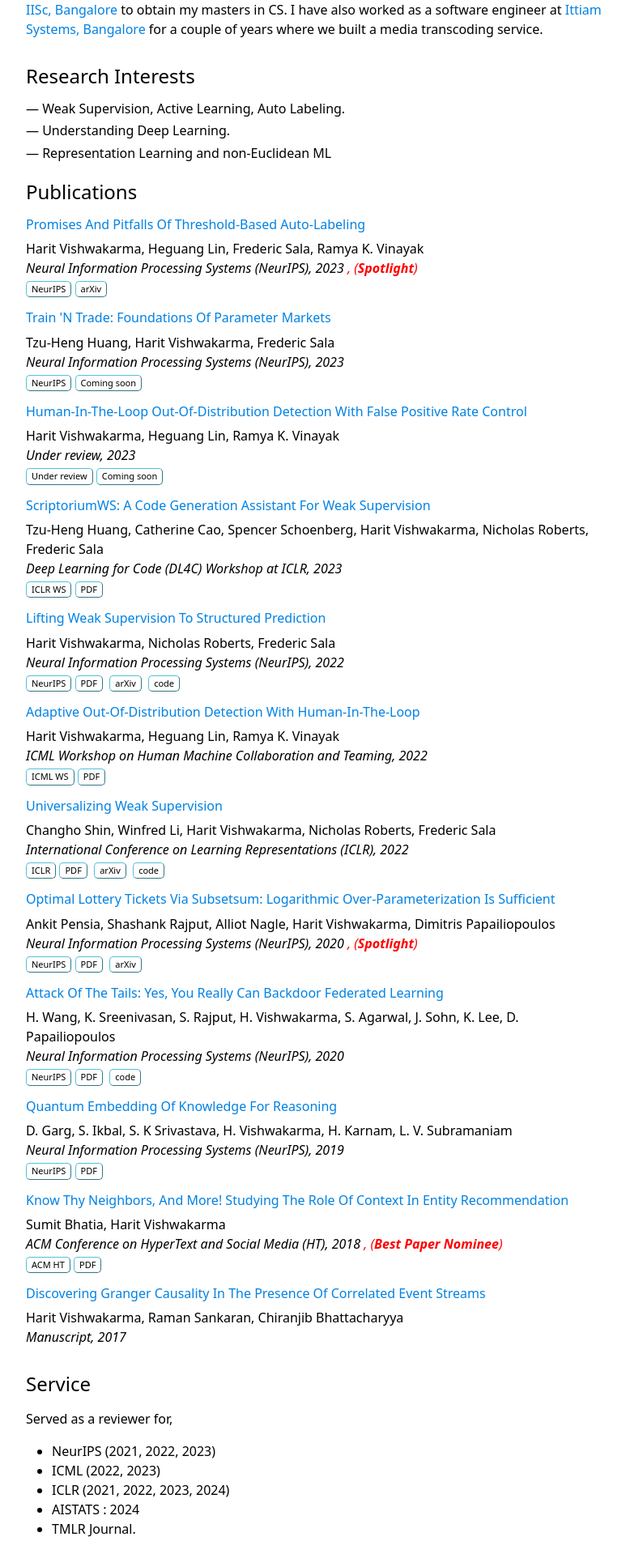
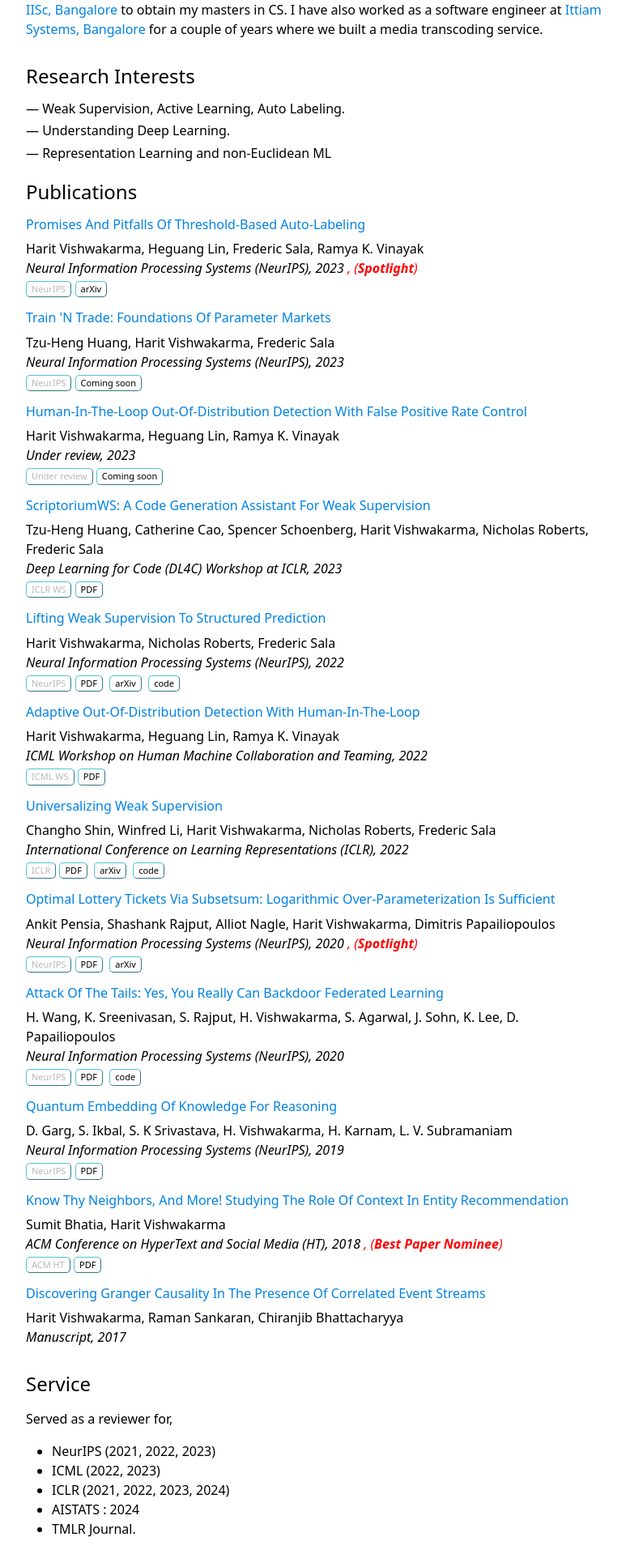
Before and after one commit to harit7/harit7.github.io, a Jekyll site: the page built from index.html, in a window 1280 px wide. Shown: the part 473-2392 px from the top of the page at 81% size, without its empty margins (249-1022 px from the left). Built offline with Jekyll 4.4.1, drawn with Linux system fonts in a browser that asks for light colours.

Commit message:
Update home.html

```diff
--- a/_layouts/home.html
+++ b/_layouts/home.html
@@ -94,7 +94,7 @@ layout: default
               <div class="d-flex">
                 {% if publication.venue_short %}
                 <div>
-                  <button style="background-color: white; font-size:11px; border-radius: 5px; border-width: 1px; border-color: rgb(82, 194, 216);" >{{publication.venue_short}}</button>
+                  <button style="background-color: white; font-size:11px; border-radius: 5px; border-width: 1px; border-color: rgb(82, 194, 216);" disabled="true" >{{publication.venue_short}}</button>
                 </div>
 
                 &nbsp;
```
